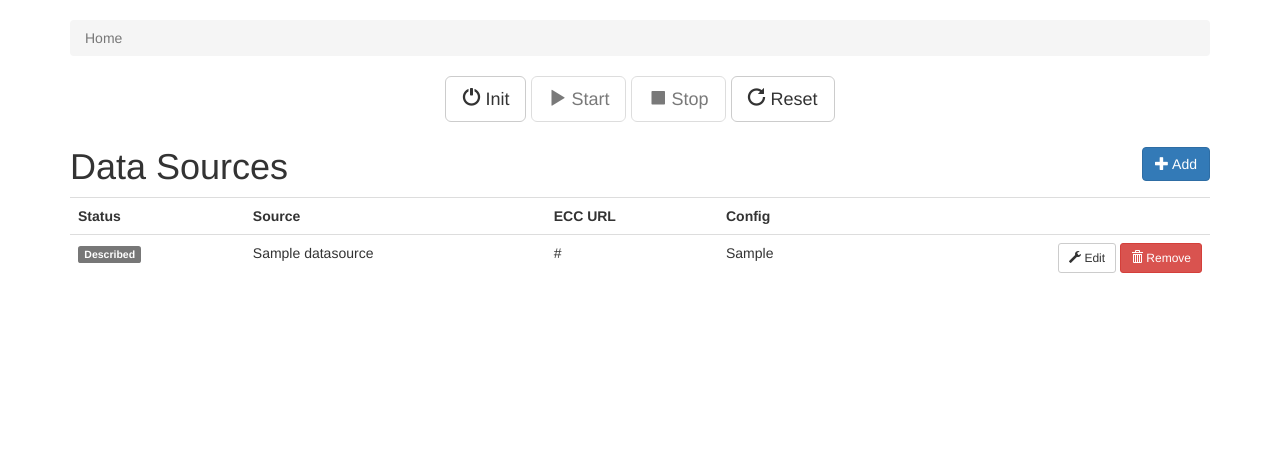
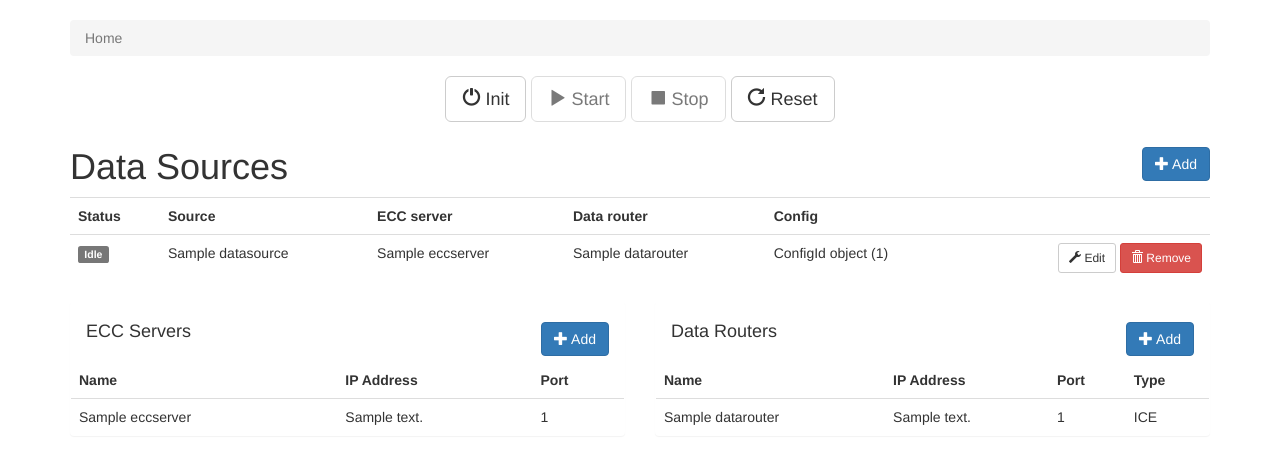
Before and after one commit to ATTPC/attpc-daq, a Django app: template attpcdaq/templates/daq/status.html in a window 1280 px wide. Shown: the part 52-516 px from the top of the page. Run offline with Django 3.2, Linux system fonts and the light colour scheme; the template is opened without the code that fills it: values that come from a table or form of the project are taken from there, others are empty; tables that the repository leaves empty hold one stand-in row (values such as "Sample post"); parts of the project's set-up code (start-up, migrations or seed data) failed here and were passed over; some libraries are stand-ins or nearby versions.

Commit message:
Added ECCServer and DataRouter classes.

```diff
--- a/attpcdaq/daq/models.py
+++ b/attpcdaq/daq/models.py
@@ -1,11 +1,69 @@
 from django.db import models
+import xml.etree.ElementTree as ET
+
+
+class ConfigId(models.Model):
+    describe = models.CharField(max_length=120)
+    prepare = models.CharField(max_length=120)
+    configure = models.CharField(max_length=120)
+
+    def as_xml(self):
+        root = ET.Element('ConfigId')
+
+        for tag, value in zip(('describe', 'prepare', 'configure'), (self.describe, self.prepare, self.configure)):
+            node = ET.SubElement(root, 'SubConfigId', attrib={'type': tag})
+            node.text = value
+
+        return ET.dump(root)
+
+
+class ECCServer(models.Model):
+    name = models.CharField(max_length=100, unique=True)
+    ip_address = models.GenericIPAddressField(verbose_name='ECC server IP address')
+    port = models.PositiveIntegerField(verbose_name='ECC server port', default=8083)
+
+    available_configs = models.ForeignKey(ConfigId, on_delete=models.CASCADE, null=True, blank=True)
+
+    def __str__(self):
+        return self.name
+
+
+class DataRouter(models.Model):
+    name = models.CharField(max_length=100, unique=True)
+    ip_address = models.GenericIPAddressField(verbose_name='Data router IP address')
+    port = models.PositiveIntegerField(verbose_name='Data router port')
+
+    ICE = 'ICE'
+    ZBUF = 'ZBUF'
+    TCP = 'TCP'
+    FDT = 'FDT'
+    DATA_ROUTER_TYPES = ((ICE, 'ICE'),
+                         (TCP, 'TCP'),
+                         (FDT, 'FDT'),
+                         (ZBUF, 'ZBUF'))
+    type = models.CharField(max_length=4, choices=DATA_ROUTER_TYPES, default=TCP)
+
+    def __str__(self):
+        return self.name
 
 
 class DataSource(models.Model):
     name = models.CharField(max_length=50)
-    ecc_server_url = models.URLField(verbose_name='ECC server URL')
-    config = models.CharField(max_length=120, verbose_name='Configuration name')
-    state = models.IntegerField(default=0)
+    ecc_server = models.OneToOneField(ECCServer, on_delete=models.SET_NULL, null=True, blank=True)
+    data_router = models.OneToOneField(DataRouter, on_delete=models.SET_NULL, null=True, blank=True)
+    config = models.ForeignKey(ConfigId, on_delete=models.SET_NULL, null=True, blank=True)
+
+    IDLE = 0
+    DESCRIBED = 1
+    PREPARED = 2
+    CONFIGURED = 3
+    RUNNING = 4
+    STATE_CHOICES = ((IDLE, 'Idle'),
+                     (DESCRIBED, 'Described'),
+                     (PREPARED, 'Prepared'),
+                     (CONFIGURED, 'Configured'),
+                     (RUNNING, 'Running'))
+    state = models.IntegerField(default=IDLE, choices=STATE_CHOICES)
 
     @property
     def state_name(self):
--- a/attpcdaq/daq/urls.py
+++ b/attpcdaq/daq/urls.py
@@ -4,9 +4,19 @@ from . import views
 
 urlpatterns = [
     url(r'^$', views.status, name='daq/status'),
+
     url(r'^sources/add/$', views.AddDataSourceView.as_view(), name='daq/add_source'),
     url(r'^sources/edit/(?P<pk>\d+)$', views.UpdateDataSourceView.as_view(), name='daq/update_source'),
     url(r'^sources/remove/(?P<pk>\d+)$', views.RemoveDataSourceView.as_view(), name='daq/remove_source'),
+
+    url(r'^ecc/add/$', views.AddECCServerView.as_view(), name='daq/add_ecc_server'),
+    url(r'^ecc/edit/(?P<pk>\d+)$', views.UpdateECCServerView.as_view(), name='daq/update_ecc_server'),
+    url(r'^ecc/remove/(?P<pk>\d+)$', views.RemoveECCServerView.as_view(), name='daq/remove_ecc_server'),
+
+    url(r'^data_router/add/$', views.AddDataRouterView.as_view(), name='daq/add_data_router'),
+    url(r'^data_router/edit/(?P<pk>\d+)$', views.UpdateDataRouterView.as_view(), name='daq/update_data_router'),
+    url(r'^data_router/remove/(?P<pk>\d+)$', views.RemoveDataRouterView.as_view(), name='daq/remove_data_router'),
+
     url(r'^ecc/get_state/$', views.get_ecc_server_state, name='daq/get_ecc_server_state'),
     url(r'^state/set_all/(\d)$', views.set_state_all, name='daq/set_state_all'),
 ]
--- a/attpcdaq/templates/daq/add_source.html
+++ b/attpcdaq/templates/daq/add_or_edit_item.html
@@ -1,7 +1,7 @@
 {% extends 'base.html' %}
 {% load crispy_forms_tags %}
 
-{% block title %}Add data source - AT-TPC DAQ{% endblock %}
+{% block title %}Add / Update - AT-TPC DAQ{% endblock %}
 
 {% block body %}
 <div class="container">
--- a/attpcdaq/templates/daq/status.html
+++ b/attpcdaq/templates/daq/status.html
@@ -49,7 +49,8 @@
         <tr>
             <th>Status</th>
             <th>Source</th>
-            <th>ECC URL</th>
+            <th>ECC server</th>
+            <th>Data router</th>
             <th>Config</th>
             <th class="shrink"></th>
         </tr>
@@ -57,7 +58,8 @@
         <tr>
             <td><span class="label label-default">{{ source.state_name }}</span></td>
             <td>{{ source.name }}</td>
-            <td>{{ source.ecc_server_url }}</td>
+            <td>{{ source.ecc_server.name|default:'None' }}</td>
+            <td>{{ source.data_router.name|default:'None' }}</td>
             <td>{{ source.config }}</td>
             <td class="text-right">
                 <a role="button" class="btn btn-sm btn-default"
@@ -72,5 +74,62 @@
         </tr>
         {% endfor %}
     </table>
+
+    <div class="row">
+        <div class="col-md-6">
+            <div class="panel">
+                <div class="panel-heading">
+                    <h4>
+                        <a class="btn btn-primary pull-right" href="{% url 'daq/add_ecc_server' %}">
+                            <span class="glyphicon glyphicon-plus"></span> Add
+                        </a>
+                        <span>ECC Servers</span>
+                    </h4>
+                </div>
+                <table class="table table-hover">
+                    <tr>
+                        <th>Name</th>
+                        <th>IP Address</th>
+                        <th>Port</th>
+                    </tr>
+                    {% for server in ecc_servers %}
+                    <tr>
+                        <td>{{ server.name }}</td>
+                        <td>{{ server.ip_address }}</td>
+                        <td>{{ server.port }}</td>
+                    </tr>
+                    {% endfor %}
+                </table>
+            </div>
+        </div>
+        <div class="col-md-6">
+            <div class="panel">
+                <div class="panel-heading">
+                    <h4>
+                        <a class="btn btn-primary pull-right" href="{% url 'daq/add_data_router' %}">
+                            <span class="glyphicon glyphicon-plus"></span> Add
+                        </a>
+                        <span>Data Routers</span>
+                    </h4>
+                </div>
+                <table class="table table-hover">
+                    <tr>
+                        <th>Name</th>
+                        <th>IP Address</th>
+                        <th>Port</th>
+                        <th>Type</th>
+                    </tr>
+                    {% for server in data_routers %}
+                    <tr>
+                        <td>{{ server.name }}</td>
+                        <td>{{ server.ip_address }}</td>
+                        <td>{{ server.port }}</td>
+                        <td>{{ server.type }}</td>
+                    </tr>
+                    {% endfor %}
+                </table>
+            </div>
+        </div>
+    </div>
 </div>
 {% endblock %}
```
Also changed, not shown: attpcdaq/daq/admin.py (+20 -2 lines), attpcdaq/daq/forms.py (+30 -2 lines), attpcdaq/daq/views.py (+76 -7 lines), attpcdaq/daq/migrations/0006_auto_20160603_1813.py (added), attpcdaq/daq/migrations/0007_auto_20160603_1838.py (added).
